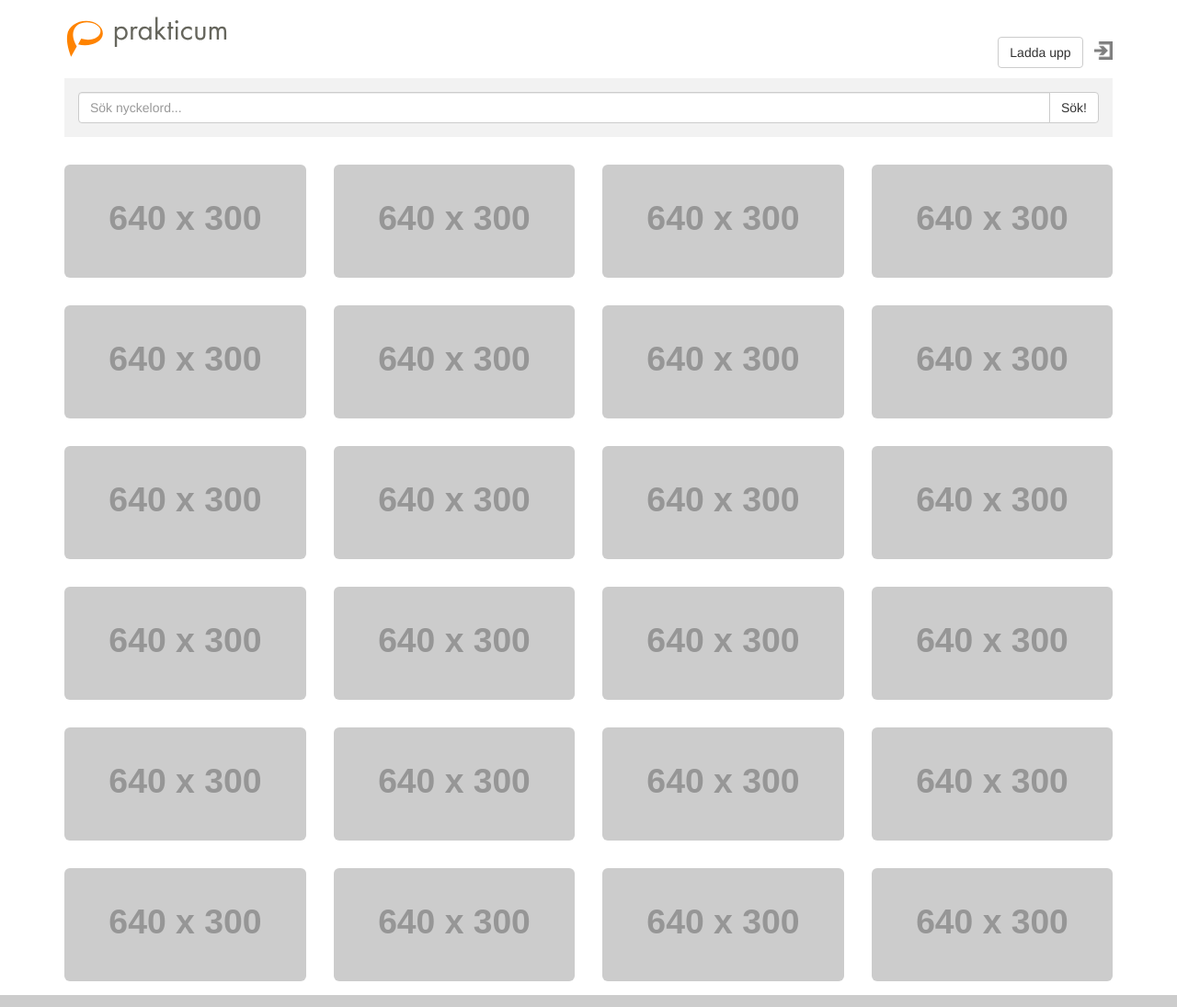
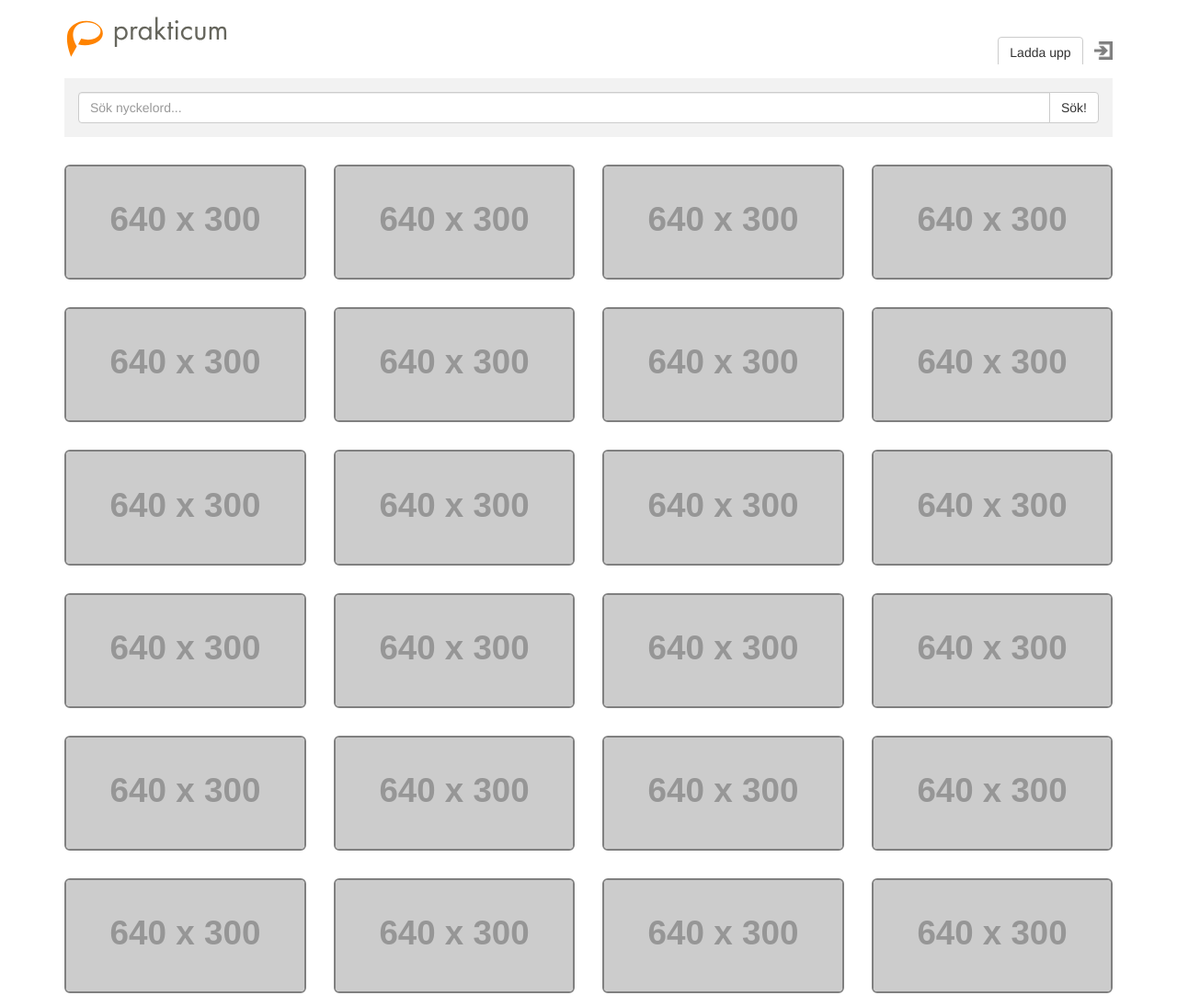
Before and after one commit to Miikaa/Bildbank, a PHP site: page / in a window 1280 px wide. Shown: the whole page at 92% size. Run offline with PHP 8.4, Linux system fonts and the light colour scheme; grey boxes labelled with a size stand in for pictures from a placeholder-image service; some libraries are stand-ins or nearby versions.

Commit message:
Update styles.css

```diff
--- a/css/styles.css
+++ b/css/styles.css
@@ -1,4 +1,8 @@
- img {
+#wrapper {
+	background-color: #f2f2f2;
+}
+
+img {
 	max-width: 100%;
 
 }
@@ -10,6 +14,7 @@
 
 .col-sm-6, .col-md-12 {
 	padding: 15px;
+	background-color: white;
 }
 
 .img-rounded {
@@ -18,6 +23,7 @@
 	-o-transition: all 1s ease;
 	-ms-transition: all 1s ease;
 	transition: all 1s ease;
+	border: 2px solid gray;
 }
 
 .img-rounded:hover {
@@ -26,6 +32,7 @@
 	-o-transform: scale(1.10);
 	-ms-transform: scale(1.10);
 	transform: scale(1.10);
+	border: 3px solid orange;
 }
 
 .input-group {
```
